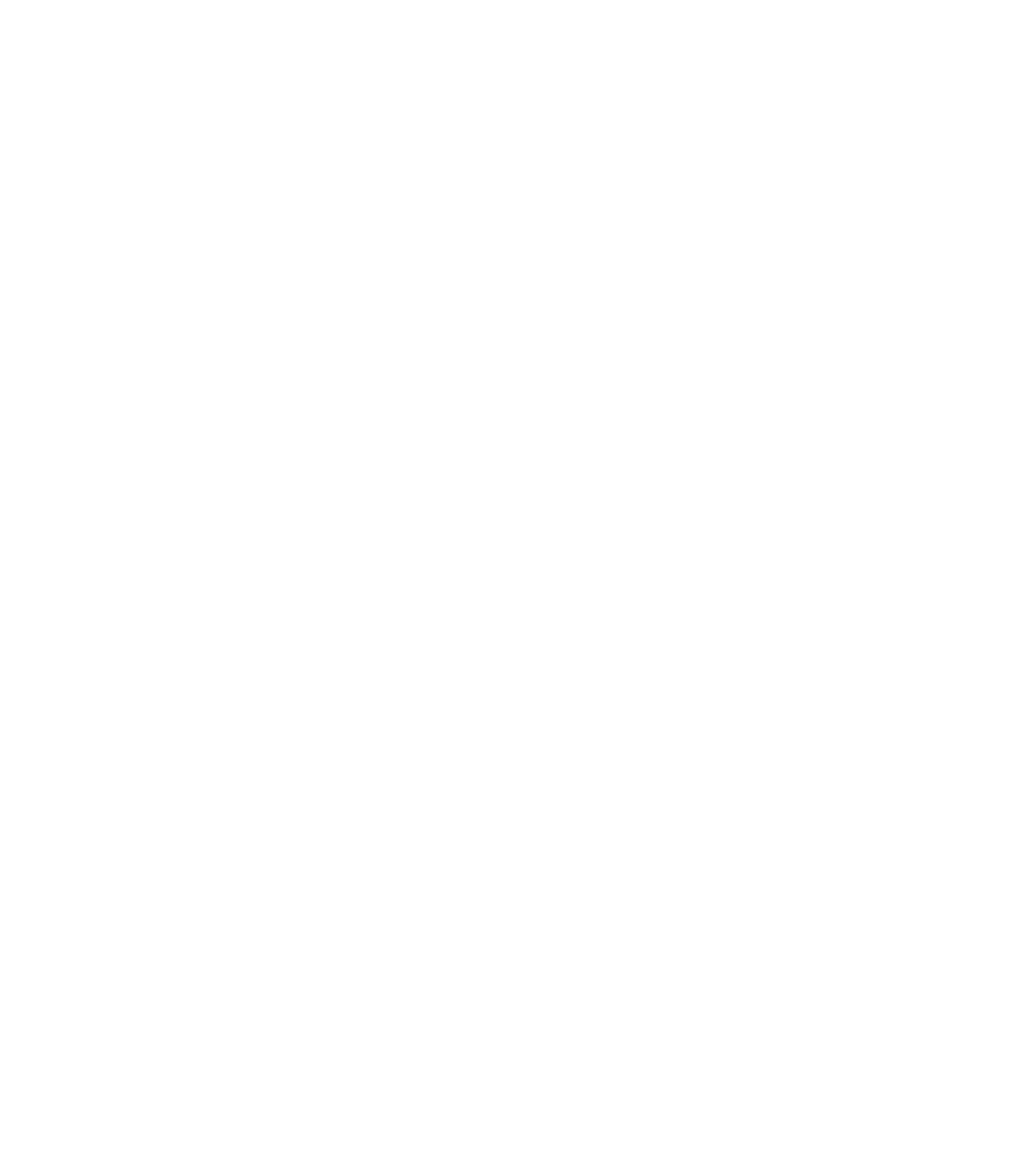
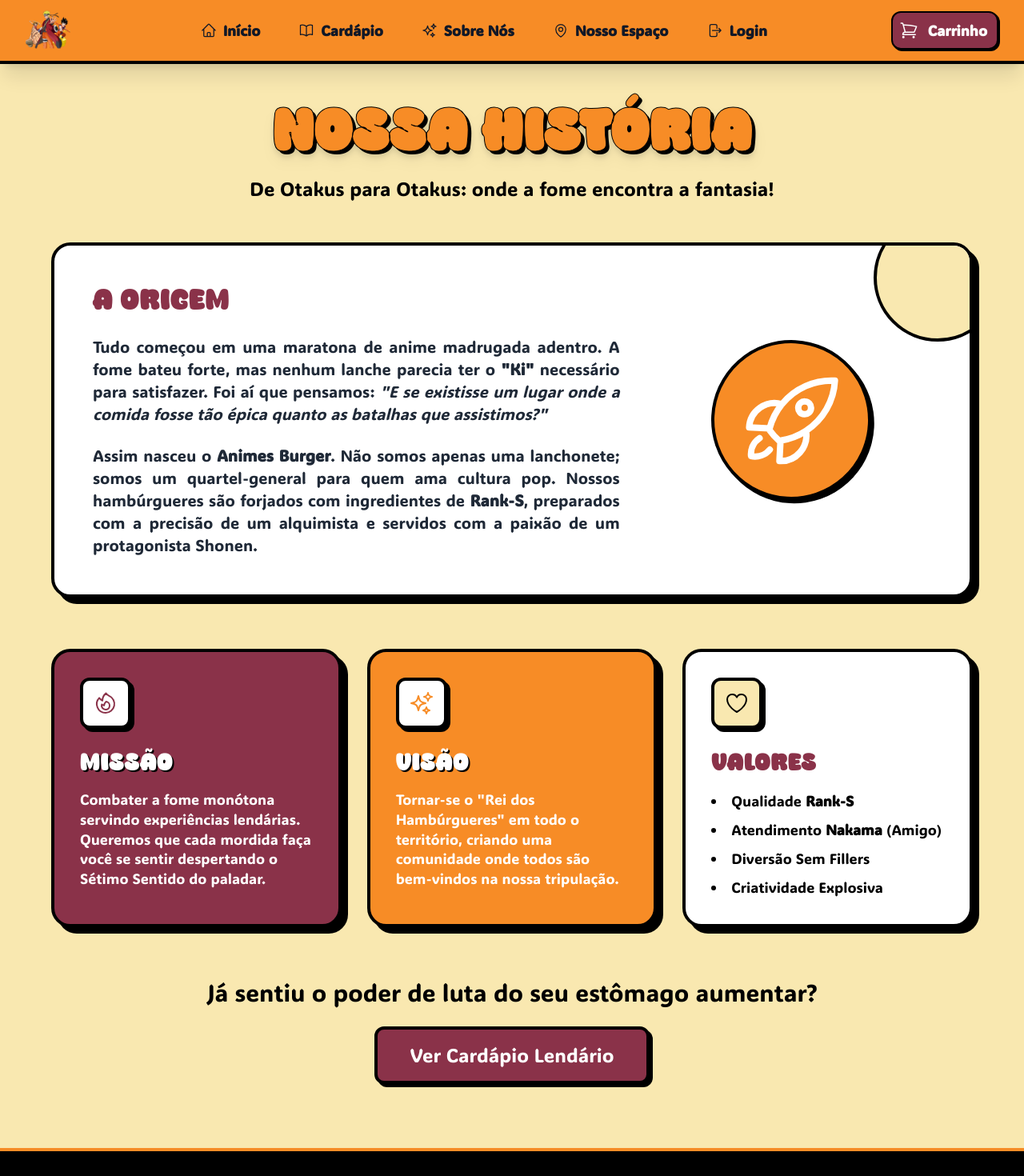
Before and after one commit to euzebio-chokolate/Animes-Burger, a React (Vite) app in the folder frontend/Animes-Burger-Front/: page /sobre in a window 1280 px wide. Before the commit this address had no page. Shown: the top 1470 px of the page at 80% size. Before the commit the page ends 800 px from the top, so only its background shows below. Built offline with nearby package versions, Linux system fonts and the light colour scheme.

Commit message:
Adciona sobrenos e icone de home

```diff
--- a/frontend/Animes-Burger-Front/src/App.jsx
+++ b/frontend/Animes-Burger-Front/src/App.jsx
@@ -9,6 +9,7 @@ import Registro from "./pages/Resgistro/index.jsx";
 import MinhaConta from "./pages/MinhaConta/index.jsx";
 import MeusPedidos from "./pages/MeusPedidos/index.jsx";
 import NossoEspaco from "./pages/NossoEspaco/index.jsx";
+import SobreNos from "./pages/SobreNos/index.jsx";
 
 import PublicLayout from "./components/PublicLayout.jsx";
 import { CartProvider } from "./pages/Carrinho/index.jsx";
@@ -38,6 +39,7 @@ function AppRoutes() {
             <Route path="/meus-pedidos" element={<MeusPedidos />} />
             <Route path="/espaco" element={<NossoEspaco />} />
             <Route path="/conta" element={<MinhaConta />} />
+            <Route path="/sobre" element={<SobreNos />} />
           </Route>
 
           {/* rotas full screen */}
--- a/frontend/Animes-Burger-Front/src/components/Navbar.jsx
+++ b/frontend/Animes-Burger-Front/src/components/Navbar.jsx
@@ -12,7 +12,9 @@ import {
     ChevronDownIcon,
     ArrowRightOnRectangleIcon,
     Bars3Icon,
-    XMarkIcon
+    XMarkIcon,
+    SparklesIcon,
+    HomeIcon
 } from '@heroicons/react/24/outline';
 
 
@@ -26,7 +28,9 @@ function Navbar() {
     const token = localStorage.getItem('token');
 
     const navLinks = [
+        { name: 'Início', href: '/', current: false, icon: HomeIcon },
         { name: 'Cardápio', href: '/cardapio', current: false, icon: BookOpenIcon },
+        { name: 'Sobre Nós', href: '/sobre', current: false, icon: SparklesIcon },
         { name: 'Nosso Espaço', href: '/espaco', current: false, icon: MapPinIcon },
     ];
 
--- a/frontend/Animes-Burger-Front/src/pages/Home/FaleConosco.jsx
+++ b/frontend/Animes-Burger-Front/src/pages/Home/FaleConosco.jsx
@@ -70,12 +70,11 @@ function FaleConoscoSection() {
                         </div>
 
                         <div className="mt-8 pt-6 border-t-2 border-black/10 text-center lg:text-right">
-                            <p className="font-Atop text-2xl text-stroke-sm text-[#F78C26]" style={{ textShadow: '2px 2px 0 #000' }}>
+                            <p className="font-Atop text-2xl text-stroke text-[#F78C26]" style={{ textShadow: '2px 2px 0 #000' }}>
                                 #VemProAnimesBurger
                             </p>
                         </div>
                     </div>
-
                 </div>
             </div>
         </section>
--- /dev/null
+++ b/frontend/Animes-Burger-Front/src/pages/SobreNos/index.jsx
@@ -0,0 +1,118 @@
+import React from 'react';
+import { Link } from 'react-router-dom';
+import { FireIcon, SparklesIcon, HeartIcon, RocketLaunchIcon } from '@heroicons/react/24/outline';
+
+const SobreNos = () => {
+  return (
+    <div className="min-h-screen bg-[#F9E8B0] p-4 md:p-8 overflow-x-hidden">
+
+      <style>{`
+        @keyframes slideUp {
+            from { opacity: 0; transform: translateY(30px); }
+            to { opacity: 1; transform: translateY(0); }
+        }
+        .animate-slide-up {
+            animation: slideUp 0.8s ease-out forwards;
+            opacity: 0;
+        }
+        .delay-100 { animation-delay: 0.1s; }
+        .delay-200 { animation-delay: 0.2s; }
+        .delay-300 { animation-delay: 0.3s; }
+      `}</style>
+
+      <div className="animate-slide-up text-center mb-12 mt-4">
+        <h1
+            className="font-Atop font-bold text-5xl md:text-7xl text-stroke text-[#F78C26] drop-shadow-lg mb-4"
+            style={{ textShadow: "4px 4px 0px #000" }}
+        >
+          NOSSA HISTÓRIA
+        </h1>
+        <p className="font-Adlam text-2xl text-black max-w-2xl mx-auto leading-relaxed">
+          De Otakus para Otakus: onde a fome encontra a fantasia!
+        </p>
+      </div>
+
+      {/* --- BLOCO PRINCIPAL (Texto) --- */}
+      <div className="container mx-auto max-w-6xl animate-slide-up delay-100">
+        <div className="bg-white rounded-3xl border-4 border-black shadow-[8px_8px_0px_0px_rgba(0,0,0,1)] p-6 md:p-12 mb-16 relative overflow-hidden">
+
+            <div className="absolute -top-10 -right-10 w-40 h-40 bg-[#F9E8B0] rounded-full border-4 border-black z-0 opacity-50 md:opacity-100"></div>
+
+            <div className="relative z-10 flex flex-col md:flex-row gap-10 items-center">
+                <div className="flex-1 space-y-6">
+                    <h2 className="font-Atop text-4xl text-[#8A3249]">A ORIGEM</h2>
+                    <p className="font-Adlam text-lg md:text-xl text-gray-800 leading-relaxed text-justify">
+                        Tudo começou em uma maratona de anime madrugada adentro. A fome bateu forte, mas nenhum lanche parecia ter o <strong>"Ki"</strong> necessário para satisfazer. Foi aí que pensamos: <em>"E se existisse um lugar onde a comida fosse tão épica quanto as batalhas que assistimos?"</em>
+                    </p>
+                    <p className="font-Adlam text-lg md:text-xl text-gray-800 leading-relaxed text-justify">
+                        Assim nasceu o <strong>Animes Burger</strong>. Não somos apenas uma lanchonete; somos um quartel-general para quem ama cultura pop. Nossos hambúrgueres são forjados com ingredientes de <strong>Rank-S</strong>, preparados com a precisão de um alquimista e servidos com a paixão de um protagonista Shonen.
+                    </p>
+                </div>
+
+                <div className="w-full md:w-1/3 flex justify-center">
+                    <div className="bg-[#F78C26] p-8 rounded-full border-4 border-black shadow-[4px_4px_0px_0px_rgba(0,0,0,1)] rotate-3 hover:rotate-0 transition-transform duration-500">
+                        <RocketLaunchIcon className="h-32 w-32 text-white" />
+                    </div>
+                </div>
+            </div>
+        </div>
+      </div>
+
+      {/* MISSÃO, VISÃO E VALORES */}
+      <div className="container mx-auto max-w-6xl grid grid-cols-1 md:grid-cols-3 gap-8 mb-16">
+
+        {/* Card 1: Missão */}
+        <div className="animate-slide-up delay-200 bg-[#8A3249] text-white p-8 rounded-3xl border-4 border-black shadow-[8px_8px_0px_0px_rgba(0,0,0,1)] hover:-translate-y-2 transition-transform duration-300">
+            <div className="bg-white w-16 h-16 rounded-xl border-4 border-black flex items-center justify-center mb-6 shadow-[4px_4px_0px_0px_rgba(0,0,0,1)]">
+                <FireIcon className="h-8 w-8 text-[#8A3249]" />
+            </div>
+            <h3 className="font-Atop text-3xl mb-4 text-stroke-sm" style={{ textShadow: "2px 2px 0px #000" }}>MISSÃO</h3>
+            <p className="font-Adlam text-lg leading-snug">
+                Combater a fome monótona servindo experiências lendárias. Queremos que cada mordida faça você se sentir despertando o Sétimo Sentido do paladar.
+            </p>
+        </div>
+
+        {/* Card 2: Visão */}
+        <div className="animate-slide-up delay-200 bg-[#F78C26] text-white p-8 rounded-3xl border-4 border-black shadow-[8px_8px_0px_0px_rgba(0,0,0,1)] hover:-translate-y-2 transition-transform duration-300">
+            <div className="bg-white w-16 h-16 rounded-xl border-4 border-black flex items-center justify-center mb-6 shadow-[4px_4px_0px_0px_rgba(0,0,0,1)]">
+                <SparklesIcon className="h-8 w-8 text-[#F78C26]" />
+            </div>
+            <h3 className="font-Atop text-3xl mb-4 text-stroke-sm" style={{ textShadow: "2px 2px 0px #000" }}>VISÃO</h3>
+            <p className="font-Adlam text-lg leading-snug">
+                Tornar-se o "Rei dos Hambúrgueres" em todo o território, criando uma comunidade onde todos são bem-vindos na nossa tripulação.
+            </p>
+        </div>
+
+        {/* Card 3: Valores */}
+        <div className="animate-slide-up delay-200 bg-white text-black p-8 rounded-3xl border-4 border-black shadow-[8px_8px_0px_0px_rgba(0,0,0,1)] hover:-translate-y-2 transition-transform duration-300">
+            <div className="bg-[#F9E8B0] w-16 h-16 rounded-xl border-4 border-black flex items-center justify-center mb-6 shadow-[4px_4px_0px_0px_rgba(0,0,0,1)]">
+                <HeartIcon className="h-8 w-8 text-black" />
+            </div>
+            <h3 className="font-Atop text-3xl mb-4 text-[#8A3249]">VALORES</h3>
+            <ul className="font-Adlam text-lg space-y-2 list-disc list-inside">
+                <li>Qualidade <strong>Rank-S</strong></li>
+                <li>Atendimento <strong>Nakama</strong> (Amigo)</li>
+                <li>Diversão Sem Fillers</li>
+                <li>Criatividade Explosiva</li>
+            </ul>
+        </div>
+
+      </div>
+
+      <div className="animate-slide-up delay-300 text-center pb-12">
+        <h2 className="font-Adlam text-3xl text-black mb-6">
+            Já sentiu o poder de luta do seu estômago aumentar?
+        </h2>
+        <Link
+            to="/cardapio"
+            className="inline-block bg-[#8A3249] text-white font-Adlam text-2xl py-4 px-10 rounded-xl border-4 border-black shadow-[4px_4px_0px_0px_rgba(0,0,0,1)] hover:bg-[#A0405A] hover:translate-y-1 hover:shadow-none transition-all"
+        >
+            Ver Cardápio Lendário
+        </Link>
+      </div>
+
+    </div>
+  );
+};
+
+export default SobreNos;
```
